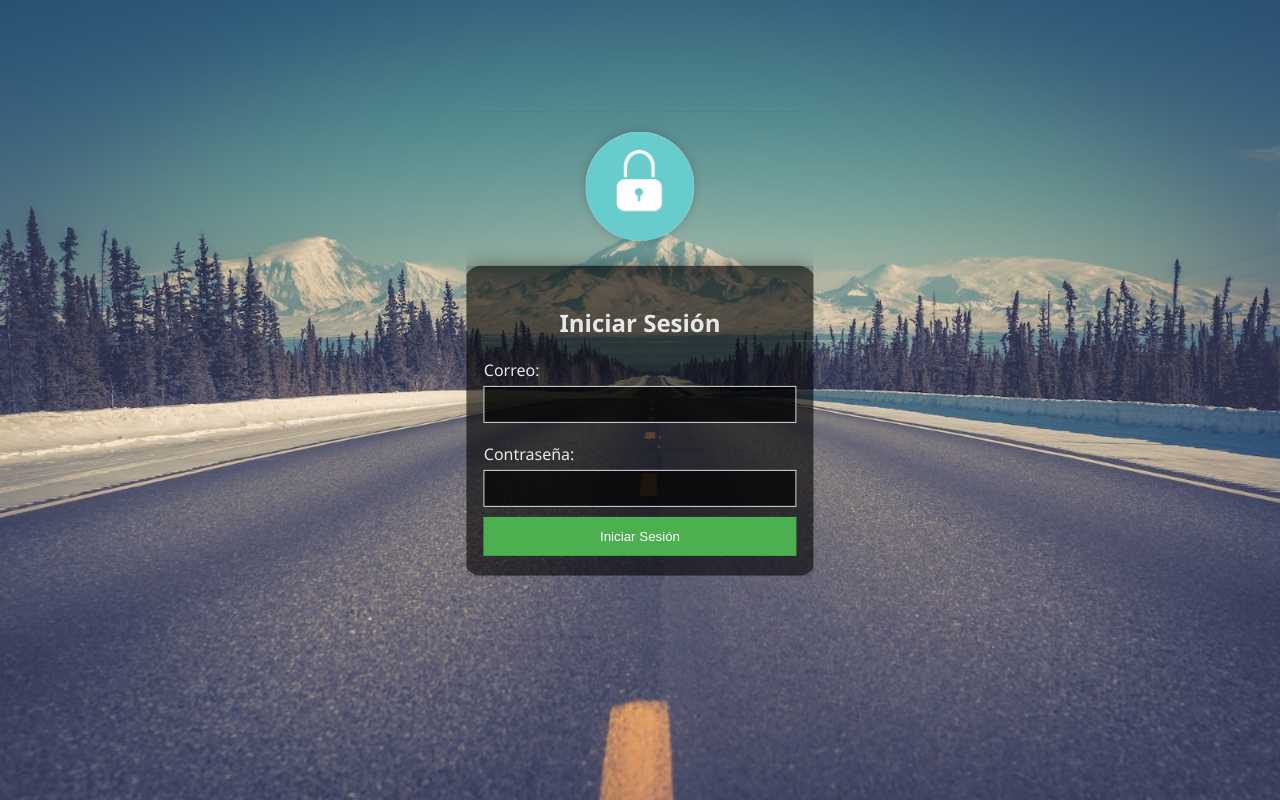
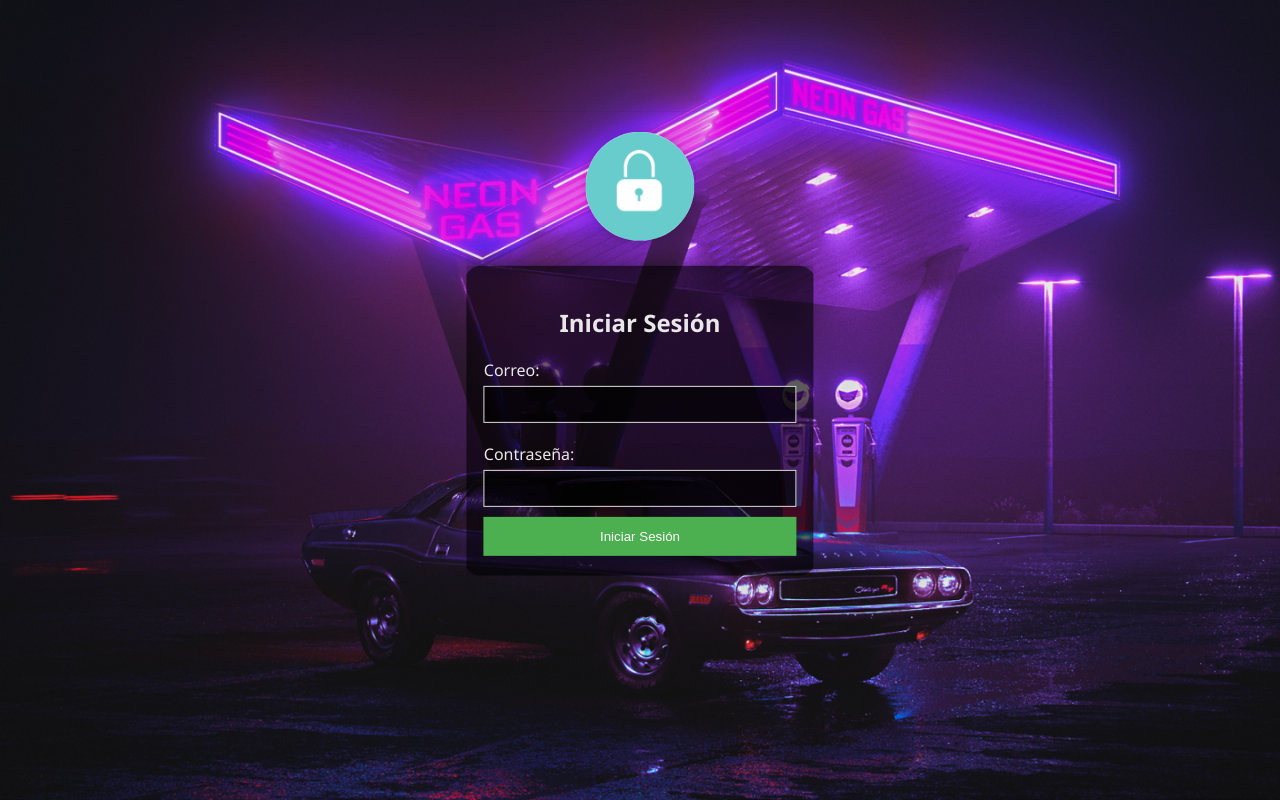
Before and after one commit to FranciscoSinecio/Ticket-system, a Flask app: page / in a window 1280 px wide. Run offline with Flask 3, Linux system fonts and the light colour scheme; some libraries are stand-ins or nearby versions.

Commit message:
change
imagen de background

```diff
--- a/static/style.css
+++ b/static/style.css
@@ -9,7 +9,7 @@ body {
     left: 0;
     width: 100vw;
     height: 100vh;
-    background-image: url('background1.jpeg');
+    background-image: url('background1.jpg');
     background-size: cover;
     background-position: center;
 }
```
Also changed, not shown: static/background1.jpeg (deleted), static/background1.jpg (added).
